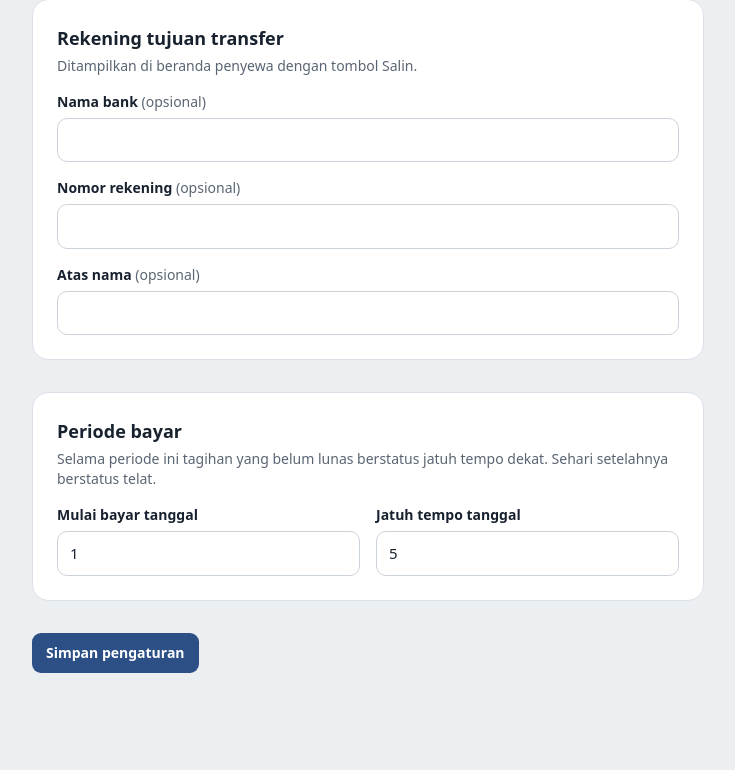
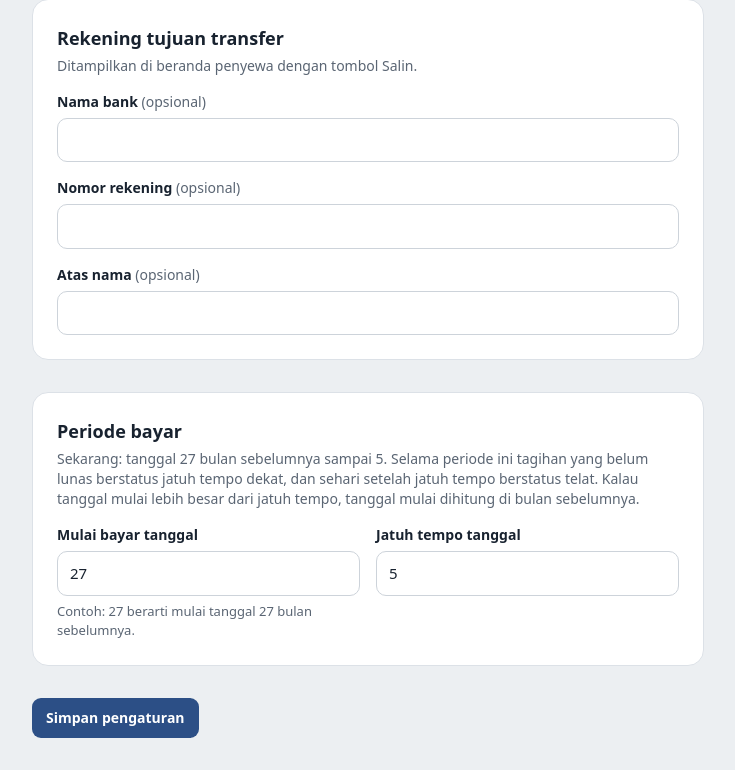
Before and after one commit to SandeyYanuar/Kontrakan, a Laravel app: page /admin/pengaturan in a window 1280 px wide. Shown: the part 569-1339 px from the top of the page, without its empty margins (64-799 px from the left). Before the commit the page ends 1242 px from the top, so only its background shows below. Run offline with Laravel 12, Linux system fonts and the light colour scheme; a user stored in the database is signed in; data comes from the database, SQL or seed files in the repository; data that the repository does not hold is empty; style sheets or scripts are compiled from the project's sources.

Commit message:
Periode bayar boleh melewati pergantian bulan (27 sampai 5)
Co-Authored-By: Claude Opus 5.5 <noreply@anthropic.com>

```diff
--- a/web/app/Http/Controllers/Admin/PengaturanController.php
+++ b/web/app/Http/Controllers/Admin/PengaturanController.php
@@ -28,13 +28,13 @@ class PengaturanController extends Controller
             'bank_atas_nama' => ['nullable', 'string', 'max:60'],
             'whatsapp_admin' => ['nullable', new NomorHpIndonesia],
             'tanggal_mulai_bayar' => ['required', 'integer', 'between:1,28'],
-            'tanggal_jatuh_tempo' => ['required', 'integer', 'between:1,28', 'gte:tanggal_mulai_bayar'],
+            'tanggal_jatuh_tempo' => ['required', 'integer', 'between:1,28', 'different:tanggal_mulai_bayar'],
         ], [
             'nama_kontrakan.required' => 'Nama kontrakan wajib diisi.',
             'bank_nomor.regex' => 'Nomor rekening hanya boleh berisi angka, spasi, atau strip.',
             'tanggal_mulai_bayar.between' => 'Tanggal harus antara 1 dan 28.',
             'tanggal_jatuh_tempo.between' => 'Tanggal harus antara 1 dan 28.',
-            'tanggal_jatuh_tempo.gte' => 'Jatuh tempo tidak boleh sebelum tanggal mulai bayar.',
+            'tanggal_jatuh_tempo.different' => 'Jatuh tempo harus berbeda dari tanggal mulai bayar.',
         ]);
 
         $data['whatsapp_admin'] = $data['whatsapp_admin'] ? NomorHp::normalisasi($data['whatsapp_admin']) : null;
--- a/web/app/Models/Pengaturan.php
+++ b/web/app/Models/Pengaturan.php
@@ -25,7 +25,7 @@ class Pengaturan extends Model
         'bank_nomor' => null,
         'bank_atas_nama' => null,
         'whatsapp_admin' => null,
-        'tanggal_mulai_bayar' => '1',
+        'tanggal_mulai_bayar' => '27',
         'tanggal_jatuh_tempo' => '5',
     ];
 
@@ -59,6 +59,20 @@ class Pengaturan extends Model
     }
 
     /**
+     * Periode bayar dalam kalimat, misalnya "27 bulan sebelumnya sampai 5".
+     * Kalau tanggal mulai lebih besar dari jatuh tempo, tanggal mulai jatuh di bulan sebelumnya.
+     */
+    public static function keteranganPeriodeBayar(): string
+    {
+        $mulai = (int) static::ambil('tanggal_mulai_bayar');
+        $jatuhTempo = (int) static::ambil('tanggal_jatuh_tempo');
+
+        return $mulai > $jatuhTempo
+            ? "{$mulai} bulan sebelumnya sampai {$jatuhTempo}"
+            : "{$mulai} sampai {$jatuhTempo}";
+    }
+
+    /**
      * Nomor WhatsApp yang dihubungi penyewa: dari pengaturan, atau nomor super admin pertama.
      */
     public static function nomorWhatsAppAdmin(): ?string
--- a/web/resources/views/admin/pengaturan.blade.php
+++ b/web/resources/views/admin/pengaturan.blade.php
@@ -32,10 +32,10 @@
         <section class="space-y-4 rounded-2xl border border-line bg-paper p-6">
             <div>
                 <h2 class="text-lg font-bold">Periode bayar</h2>
-                <p class="mt-1 text-sm text-muted">Selama periode ini tagihan yang belum lunas berstatus jatuh tempo dekat. Sehari setelahnya berstatus telat.</p>
+                <p class="mt-1 text-sm text-muted">Sekarang: tanggal {{ \App\Models\Pengaturan::keteranganPeriodeBayar() }}. Selama periode ini tagihan yang belum lunas berstatus jatuh tempo dekat, dan sehari setelah jatuh tempo berstatus telat. Kalau tanggal mulai lebih besar dari jatuh tempo, tanggal mulai dihitung di bulan sebelumnya.</p>
             </div>
             <div class="grid gap-4 sm:grid-cols-2">
-                <x-field label="Mulai bayar tanggal" name="tanggal_mulai_bayar" type="number" min="1" max="28" :value="$pengaturan['tanggal_mulai_bayar']" required />
+                <x-field label="Mulai bayar tanggal" name="tanggal_mulai_bayar" type="number" min="1" max="28" :value="$pengaturan['tanggal_mulai_bayar']" hint="Contoh: 27 berarti mulai tanggal 27 bulan sebelumnya." required />
                 <x-field label="Jatuh tempo tanggal" name="tanggal_jatuh_tempo" type="number" min="1" max="28" :value="$pengaturan['tanggal_jatuh_tempo']" required />
             </div>
         </section>
```
Also changed, not shown: docs/superpowers/plans/2026-11-20-kontrakan-rencana.md (+3 -3 lines), docs/superpowers/specs/2026-11-20-kontrakan-design.md (+4 -4 lines), web/tests/Feature/PengaturanTest.php (+14 -3 lines).
